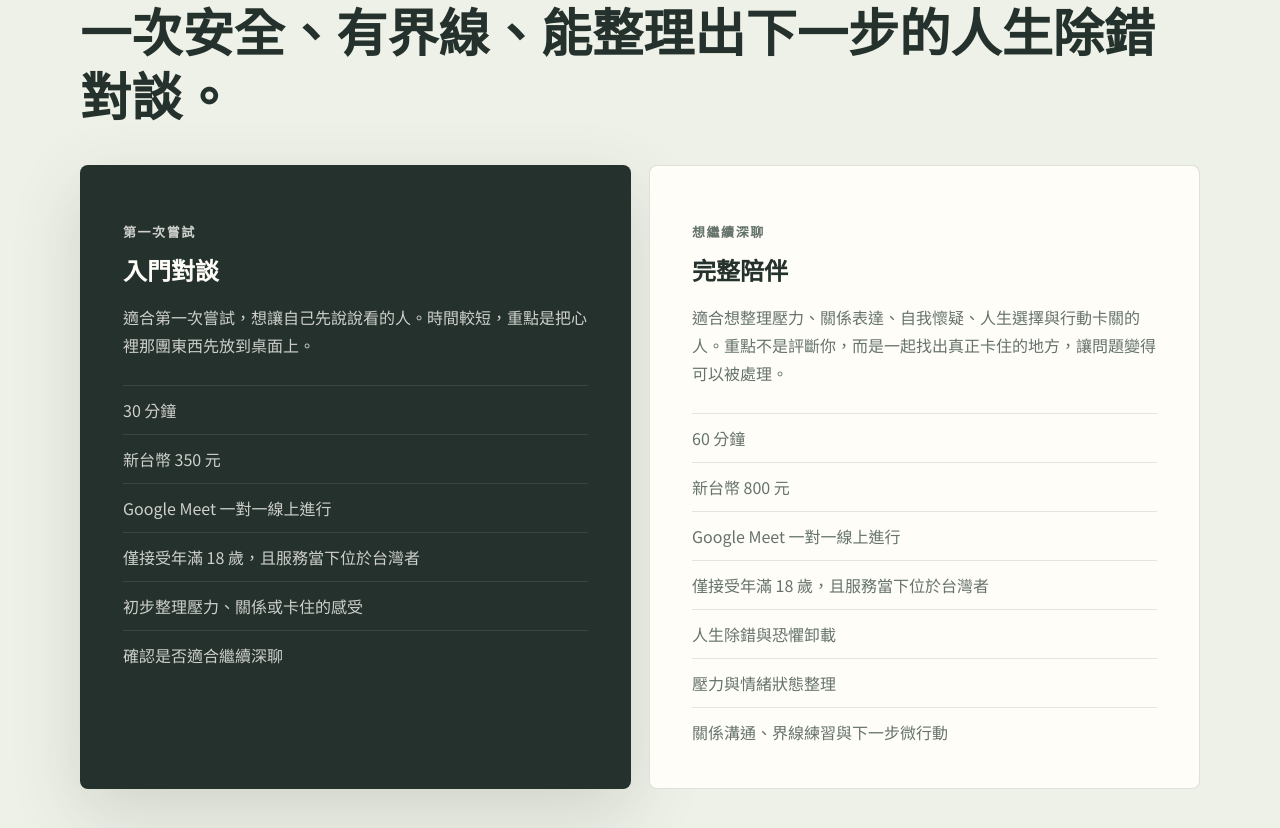
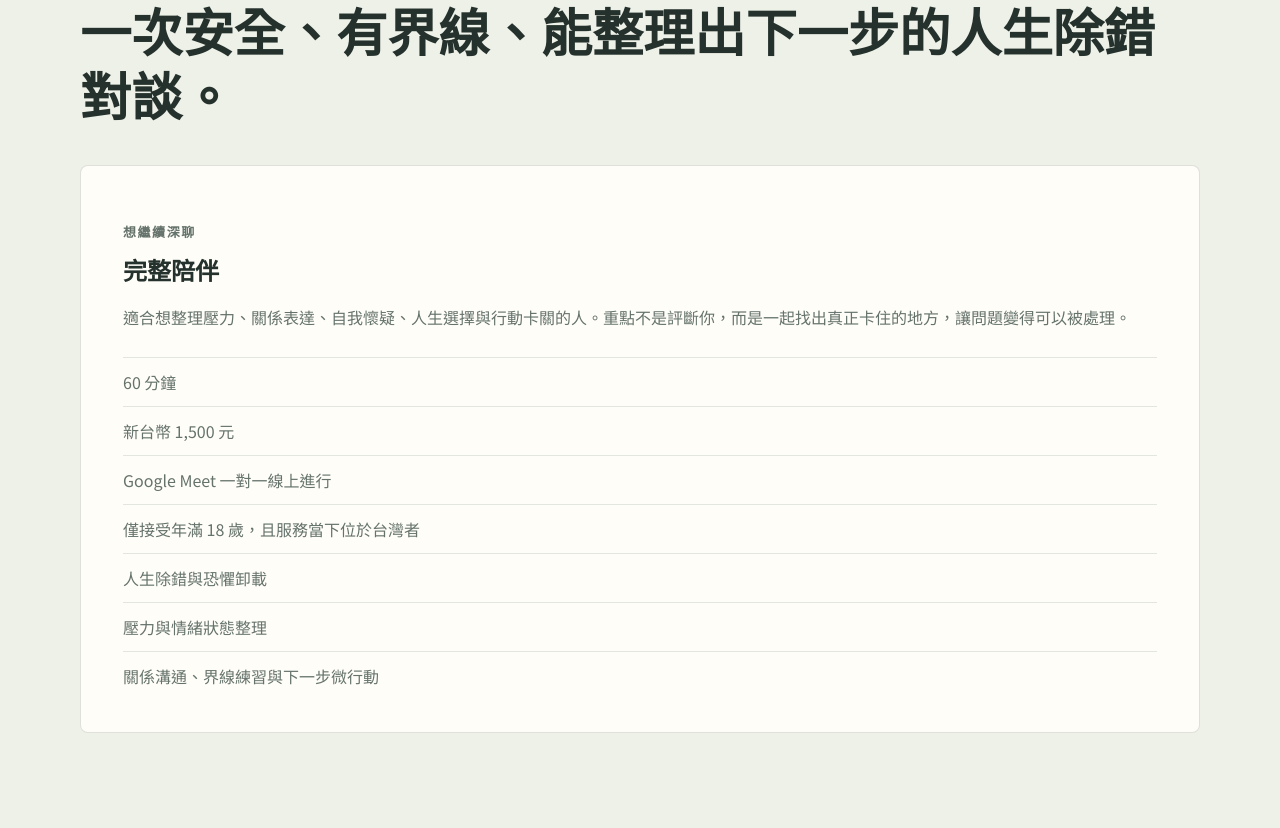
Before and after one commit to ShenRong168/rongxin-shenyu, a plain HTML site: page index.html in a window 1280 px wide. Shown: the part 2232-3060 px from the top of the page. Drawn offline with Linux system fonts and the light colour scheme.

Commit message:
Set single companionship service price

```diff
--- a/index.html
+++ b/index.html
@@ -74,7 +74,7 @@
         {
           "@type": "Question",
           "name": "費用是多少？",
-          "acceptedAnswer": { "@type": "Answer", "text": "入門對談 30 分鐘，新台幣 350 元；完整陪伴 60 分鐘，新台幣 800 元。付款採 LINE 轉帳，收款帳號會在預約確認後提供。" }
+          "acceptedAnswer": { "@type": "Answer", "text": "完整陪伴 60 分鐘，新台幣 1,500 元。付款採 LINE 轉帳，收款帳號會在預約確認後提供。" }
         },
         {
           "@type": "Question",
@@ -159,22 +159,7 @@
           <h2>一次安全、有界線、能整理出下一步的人生除錯對談。</h2>
         </div>
         <div class="service-grid">
-          <article class="service-card featured">
-            <p class="tag">第一次嘗試</p>
-            <h3>入門對談</h3>
-            <p>
-              適合第一次嘗試，想讓自己先說說看的人。時間較短，重點是把心裡那團東西先放到桌面上。
-            </p>
-            <ul>
-              <li>30 分鐘</li>
-              <li>新台幣 350 元</li>
-              <li>Google Meet 一對一線上進行</li>
-              <li>僅接受年滿 18 歲，且服務當下位於台灣者</li>
-              <li>初步整理壓力、關係或卡住的感受</li>
-              <li>確認是否適合繼續深聊</li>
-            </ul>
-          </article>
-          <article class="service-card">
+          <article class="service-card wide">
             <p class="tag">想繼續深聊</p>
             <h3>完整陪伴</h3>
             <p>
@@ -182,7 +167,7 @@
             </p>
             <ul>
               <li>60 分鐘</li>
-              <li>新台幣 800 元</li>
+              <li>新台幣 1,500 元</li>
               <li>Google Meet 一對一線上進行</li>
               <li>僅接受年滿 18 歲，且服務當下位於台灣者</li>
               <li>人生除錯與恐懼卸載</li>
@@ -354,7 +339,7 @@
           <article>
             <span>01</span>
             <h3>服務與付款</h3>
-            <p>試營運期間提供兩種方案：入門對談 30 分鐘，新台幣 350 元；完整陪伴 60 分鐘，新台幣 800 元。付款採 LINE 轉帳，收款帳號將於可安排時段確認後提供。</p>
+            <p>試營運期間提供單一方案：完整陪伴 60 分鐘，新台幣 1,500 元。付款採 LINE 轉帳，收款帳號將於可安排時段確認後提供。</p>
           </article>
           <article>
             <span>02</span>
@@ -452,7 +437,7 @@
           </details>
           <details>
             <summary>費用會公開嗎？</summary>
-            <p>會。入門對談 30 分鐘，新台幣 350 元；完整陪伴 60 分鐘，新台幣 800 元。付款採 LINE 轉帳，收款帳號會在預約確認後提供。</p>
+            <p>會。完整陪伴 60 分鐘，新台幣 1,500 元。付款採 LINE 轉帳，收款帳號會在預約確認後提供。</p>
           </details>
           <details>
             <summary>如何改期或取消？</summary>
```
Also changed, not shown: articles/workplace-confusion.html (+1 -1 lines).
